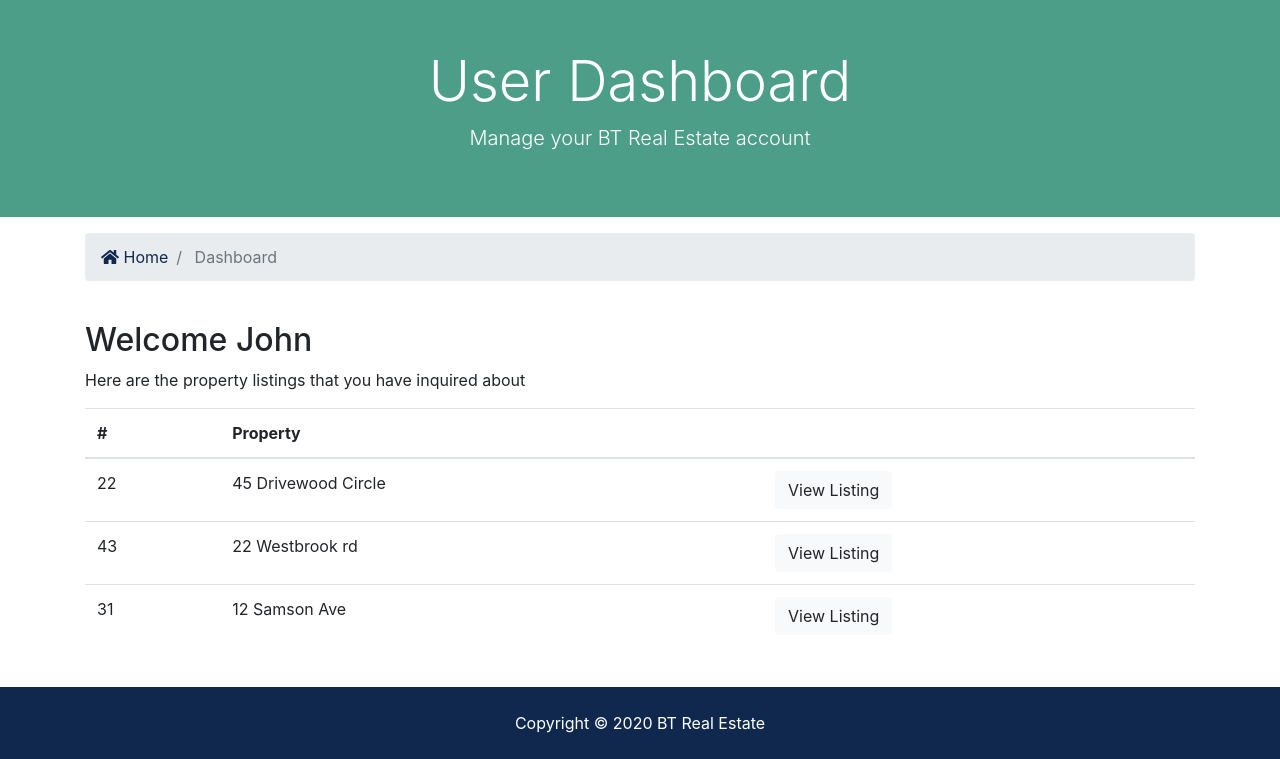
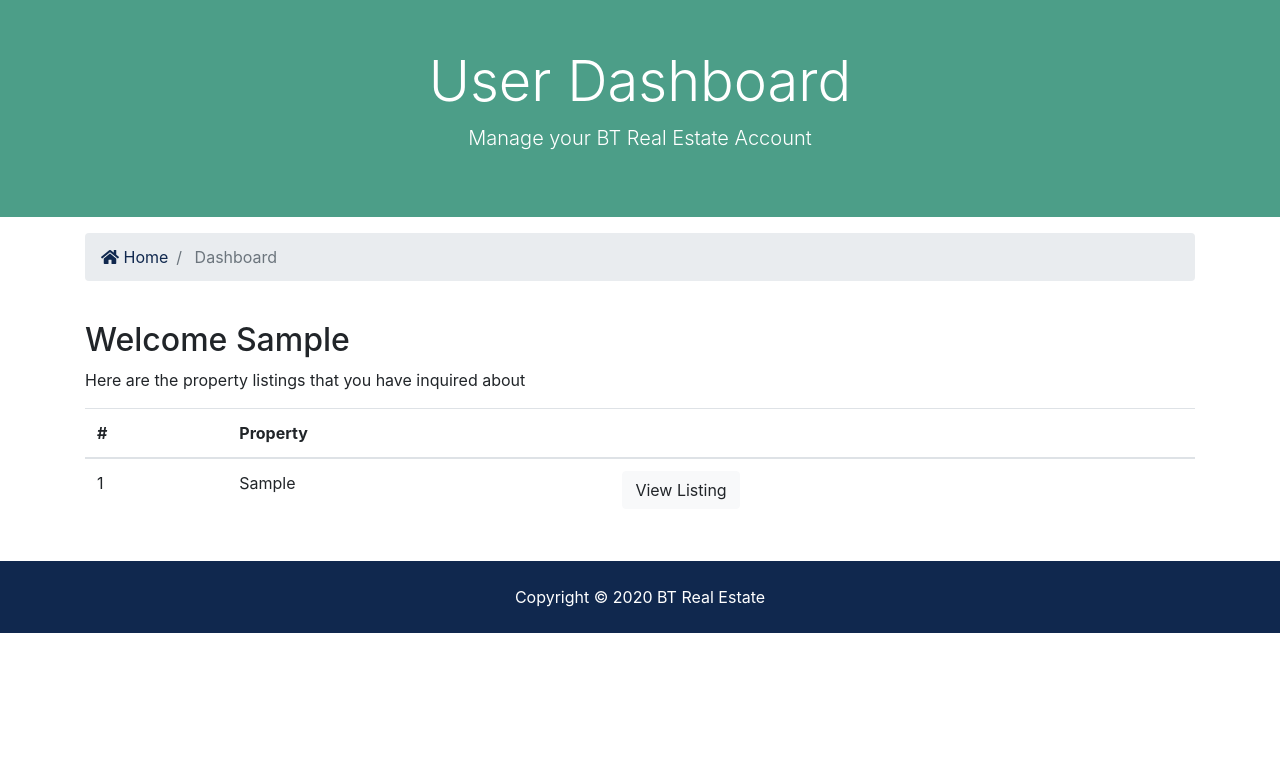
Before and after one commit to kennethsolomon/btre_project, a Django app: page /accounts/dashboard in a window 1280 px wide. Shown: the part 128-887 px from the top of the page. After the commit the page ends 761 px from the top, so only its background shows below. Run offline with Django 3.2, Linux system fonts and the light colour scheme; a user stored in the database is signed in; tables that the repository leaves empty hold one stand-in row (values such as "Sample post"); some libraries are stand-ins or nearby versions.

Commit message:
Dashboard Functionality

```diff
--- a/accounts/views.py
+++ b/accounts/views.py
@@ -1,6 +1,7 @@
 from django.shortcuts import render, redirect
 from django.contrib import messages, auth
 from django.contrib.auth.models import User
+from contacts.models import Contact
 
 def register(request):
     if request.method == 'POST':
@@ -64,4 +65,9 @@ def logout(request):
         return redirect('index')
 
 def dashboard(request):
-    return render(request, 'accounts/dashboard.html')
+    user_contacts = Contact.objects.order_by('-contact_date').filter(user_id=request.user.id)
+
+    context = {
+            'contacts': user_contacts
+            }
+    return render(request, 'accounts/dashboard.html', context)
--- a/templates/accounts/dashboard.html
+++ b/templates/accounts/dashboard.html
@@ -8,7 +8,7 @@
       <div class="row text-center">
         <div class="col-md-12">
           <h1 class="display-4">User Dashboard</h1>
-          <p class="lead">Manage your BT Real Estate account</p>
+          <p class="lead">Manage your BT Real Estate Account</p>
         </div>
       </div>
     </div>
@@ -36,7 +36,8 @@
     <div class="container">
       <div class="row">
         <div class="col-md-12">
-          <h2>Welcome John</h2>
+            <h2>Welcome {{ user.first_name }}</h2>
+            {% if contacts%}
               <p>Here are the property listings that you have inquired about</p>
               <table class="table">
                 <thead>
@@ -47,29 +48,20 @@
                   </tr>
                 </thead>
                 <tbody>
+                    {% for contact in contacts %}
                       <tr>
-                <td>22</td>
-                <td>45 Drivewood Circle</td>
+                          <td>{{ contact.id }}</td>
+                          <td>{{ contact.listing }}</td>
                         <td>
-                  <a class="btn btn-light" href="#">View Listing</a>
+                            <a class="btn btn-light" href="{% url 'listing' contact.listing_id %}">View Listing</a>
                         </td>
                       </tr>
-              <tr>
-                <td>43</td>
-                <td>22 Westbrook rd</td>
-                <td>
-                  <a class="btn btn-light" href="#">View Listing</a>
-                </td>
-              </tr>
-              <tr>
-                <td>31</td>
-                <td>12 Samson Ave</td>
-                <td>
-                  <a class="btn btn-light" href="#">View Listing</a>
-                </td>
-              </tr>
+                    {% endfor %}
                 </tbody>
               </table>
+            {% else %}
+                <p>You have not made any inquiries</p>
+            {% endif %}
         </div>
       </div>
     </div>
```
Lines whose indentation alone changed are shown as unchanged.
